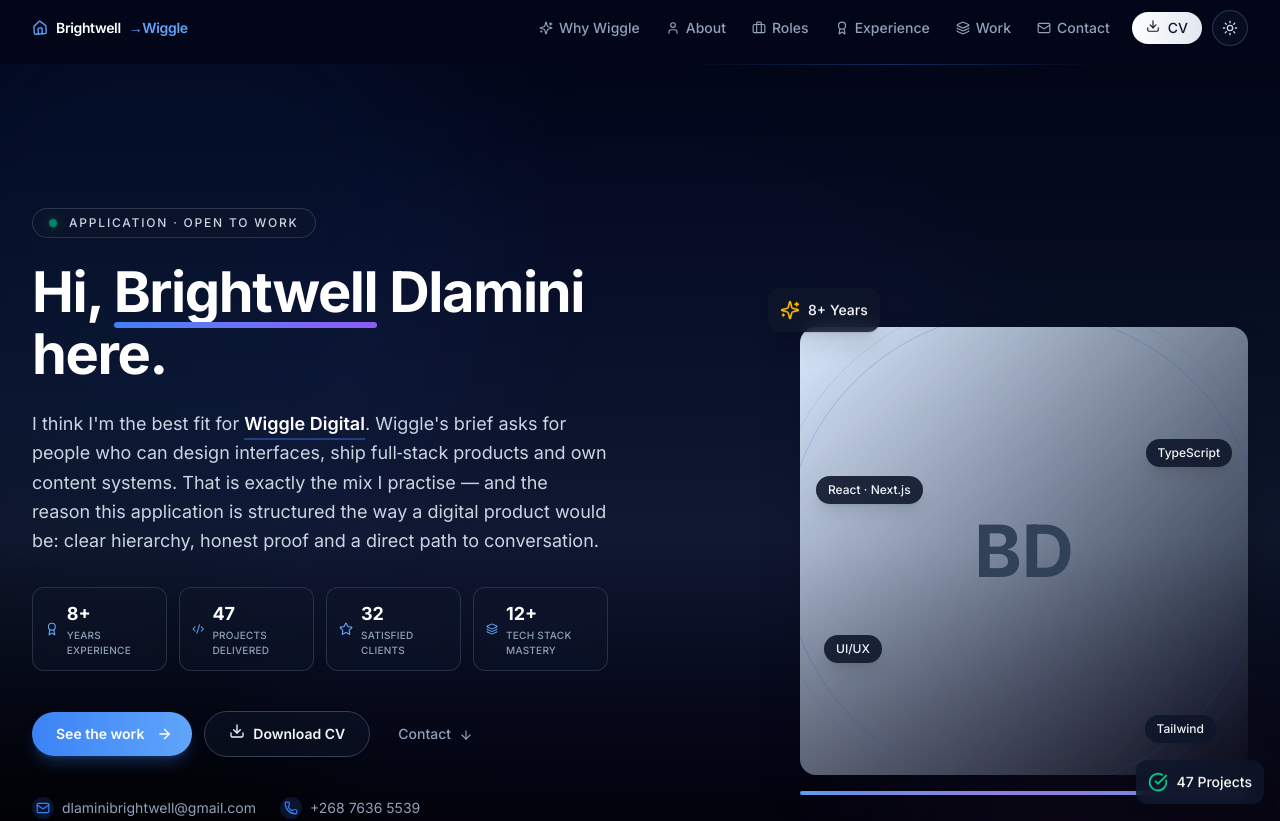
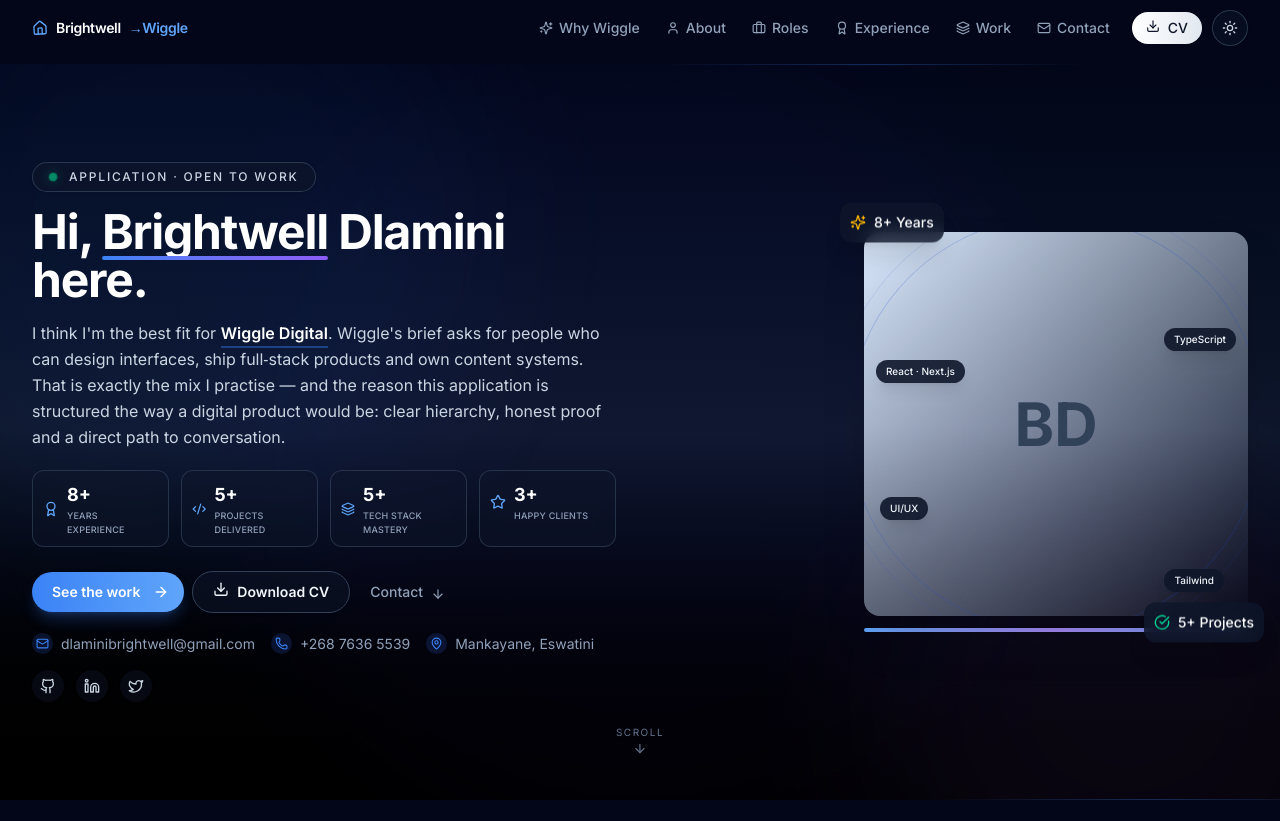
Before and after one commit to Brightwell-Dlamini/my-portfolio, a Next.js app: page / in a window 1280 px wide. Shown: the top 821 px of the page. Built offline with nearby package versions, Linux system fonts and the light colour scheme.

Commit message:
Refactor Hero component with style and functionality updates
Refactor Hero component by updating stats, adjusting styles, and improving scroll effects.

```diff
--- a/src/components/Hero.tsx
+++ b/src/components/Hero.tsx
@@ -1,7 +1,7 @@
 // src/components/Hero.tsx
 'use client';
 
-import { motion, useScroll, useTransform, AnimatePresence, Variants } from 'framer-motion';
+import { motion, useScroll, useTransform, Variants } from 'framer-motion';
 import {
   ArrowDown,
   Download,
@@ -14,29 +14,23 @@
   Linkedin,
   Twitter,
   MapPin,
-  Briefcase,
   Award,
   Code2,
-  Palette,
   Layers,
-  Rocket,
   Star,
   Zap,
 } from 'lucide-react';
-import { useState, useEffect, useRef } from 'react';
-import Image from 'next/image';
-import Link from 'next/link';
+import { useState, useRef } from 'react';
 
 export function Hero() {
-  const [isHovering, setIsHovering] = useState(false);
   const [mousePosition, setMousePosition] = useState({ x: 0, y: 0 });
   const containerRef = useRef<HTMLDivElement>(null);
   const { scrollY } = useScroll();
 
   // Parallax scroll effects
-  const opacity = useTransform(scrollY, [0, 400], [1, 0]);
-  const scale = useTransform(scrollY, [0, 400], [1, 0.95]);
-  const yOffset = useTransform(scrollY, [0, 300], [0, 60]);
+  const opacity = useTransform(scrollY, [0, 400], [1, 0.8]);
+  const scale = useTransform(scrollY, [0, 400], [1, 0.98]);
+  const yOffset = useTransform(scrollY, [0, 300], [0, 30]);
 
   // Mouse tracking for 3D tilt
   const handleMouseMove = (e: React.MouseEvent<HTMLDivElement>) => {
@@ -54,12 +48,12 @@
     setMousePosition({ x: 0, y: 0 });
   };
 
-  // Stats data with animations
+  // ✅ CORRECTED STATS - based on your feedback
   const stats = [
     { label: 'Years Experience', value: '8+', icon: Award },
-    { label: 'Projects Delivered', value: '47', icon: Code2 },
-    { label: 'Satisfied Clients', value: '32', icon: Star },
-    { label: 'Tech Stack Mastery', value: '12+', icon: Layers },
+    { label: 'Projects Delivered', value: '5+', icon: Code2 },
+    { label: 'Tech Stack Mastery', value: '5+', icon: Layers },
+    { label: 'Happy Clients', value: '3+', icon: Star },
   ];
 
   // Social links
@@ -77,7 +71,7 @@
       transition: {
         staggerChildren: 0.08,
         delayChildren: 0.1,
-        ease: 'easeInOut', // Changed from array to string
+        ease: 'easeInOut',
       },
     },
   };
@@ -87,7 +81,7 @@
     visible: {
       opacity: 1,
       y: 0,
-      transition: { duration: 0.6, ease: 'easeInOut' }, // Changed from array to string
+      transition: { duration: 0.6, ease: 'easeInOut' },
     },
   };
 
@@ -121,7 +115,7 @@
       ref={containerRef}
       onMouseMove={handleMouseMove}
       onMouseLeave={handleMouseLeave}
-      className="relative min-h-screen overflow-hidden bg-gradient-to-b from-slate-50 via-white to-slate-100/50 dark:from-slate-950 dark:via-slate-900 dark:to-black"
+      className="relative min-h-[calc(100vh-3.5rem)] lg:min-h-[calc(100vh-4rem)] overflow-hidden bg-gradient-to-b from-slate-50 via-white to-slate-100/50 dark:from-slate-950 dark:via-slate-900 dark:to-black flex items-center"
     >
       {/* Animated Background */}
       <div className="pointer-events-none absolute inset-0 overflow-hidden">
@@ -190,18 +184,18 @@
       {/* Main Content */}
       <motion.div
         style={{ opacity, scale, y: yOffset }}
-        className="relative mx-auto max-w-7xl px-4 sm:px-6 lg:px-8 pt-28 pb-16 sm:pt-36 sm:pb-24"
+        className="relative mx-auto max-w-7xl px-4 sm:px-6 lg:px-8 w-full py-8 sm:py-12 lg:py-16"
       >
         <motion.div
           variants={containerVariants}
           initial="hidden"
           animate="visible"
-          className="grid grid-cols-1 gap-12 lg:grid-cols-2 lg:gap-16"
+          className="grid grid-cols-1 gap-8 lg:grid-cols-2 lg:gap-12 items-center"
         >
           {/* Left Column - Content */}
           <div className="flex flex-col justify-center">
             {/* Status Badge */}
-            <motion.div variants={itemVariants} className="mb-6">
+            <motion.div variants={itemVariants} className="mb-4">
               <div className="inline-flex items-center gap-3 rounded-full border border-slate-200/80 bg-white/70 px-4 py-1.5 text-xs font-medium tracking-wider text-slate-600 shadow-sm backdrop-blur-sm dark:border-slate-700/80 dark:bg-slate-900/60 dark:text-slate-300">
                 <motion.span
                   className="relative flex h-2 w-2"
@@ -217,13 +211,13 @@
             </motion.div>
 
             {/* Main Heading */}
-            <motion.div variants={itemVariants} className="space-y-4">
-              <h1 className="text-4xl font-bold tracking-tight text-slate-900 sm:text-5xl lg:text-[3.5rem] lg:leading-[1.1] dark:text-white">
+            <motion.div variants={itemVariants} className="space-y-3">
+              <h1 className="text-3xl font-bold tracking-tight text-slate-900 sm:text-4xl lg:text-5xl dark:text-white">
                 Hi,{' '}
                 <span className="relative inline-block">
                   Brightwell
                   <motion.span
-                    className="absolute -bottom-1 left-0 h-1.5 w-full rounded-full bg-gradient-to-r from-brand-500 to-accent-500"
+                    className="absolute -bottom-1 left-0 h-1 w-full rounded-full bg-gradient-to-r from-brand-500 to-accent-500"
                     initial={{ width: 0 }}
                     animate={{ width: '100%' }}
                     transition={{ delay: 0.5, duration: 0.8, ease: 'easeInOut' }}
@@ -236,7 +230,7 @@
             {/* Description */}
             <motion.p
               variants={itemVariants}
-              className="mt-6 max-w-xl text-base leading-relaxed text-slate-600 sm:text-lg dark:text-slate-300"
+              className="mt-4 max-w-xl text-sm leading-relaxed text-slate-600 sm:text-base dark:text-slate-300"
             >
               I think I&apos;m the best fit for{' '}
               <span className="relative inline-block font-semibold text-slate-900 dark:text-white">
@@ -254,10 +248,10 @@
               honest proof and a direct path to conversation.
             </motion.p>
 
-            {/* Stats Grid */}
+            {/* Stats Grid - CORRECTED */}
             <motion.div
               variants={itemVariants}
-              className="mt-8 grid grid-cols-2 gap-3 sm:grid-cols-4"
+              className="mt-5 grid grid-cols-2 gap-2 sm:grid-cols-4 sm:gap-3"
             >
               {stats.map((stat, index) => {
                 const Icon = stat.icon;
@@ -265,7 +259,7 @@
                   <motion.div
                     key={index}
                     whileHover={{ scale: 1.05, y: -2 }}
-                    className="rounded-xl border border-slate-200/70 bg-white/60 p-3 backdrop-blur-sm transition-all hover:shadow-md dark:border-slate-700/70 dark:bg-slate-900/40"
+                    className="rounded-xl border border-slate-200/70 bg-white/60 p-2.5 backdrop-blur-sm transition-all hover:shadow-md dark:border-slate-700/70 dark:bg-slate-900/40"
                   >
                     <div className="flex items-center gap-2">
                       <Icon className="h-4 w-4 text-brand-500 dark:text-brand-400" />
@@ -273,7 +267,7 @@
                         <div className="text-lg font-bold text-slate-900 dark:text-white">
                           {stat.value}
                         </div>
-                        <div className="text-[10px] font-medium uppercase tracking-wide text-slate-500 dark:text-slate-400">
+                        <div className="text-[9px] font-medium uppercase tracking-wide text-slate-500 dark:text-slate-400">
                           {stat.label}
                         </div>
                       </div>
@@ -286,13 +280,13 @@
             {/* CTA Buttons */}
             <motion.div
               variants={itemVariants}
-              className="mt-10 flex flex-wrap items-center gap-3"
+              className="mt-6 flex flex-wrap items-center gap-2"
             >
               <motion.a
                 href="#projects"
                 whileHover={{ scale: 1.03, y: -2 }}
                 whileTap={{ scale: 0.97 }}
-                className="group inline-flex items-center gap-2 rounded-full bg-gradient-to-r from-brand-600 to-brand-500 px-6 py-3 text-sm font-semibold text-white shadow-lg shadow-brand-500/25 transition-all hover:shadow-xl hover:shadow-brand-500/35 dark:from-brand-500 dark:to-brand-400"
+                className="group inline-flex items-center gap-2 rounded-full bg-gradient-to-r from-brand-600 to-brand-500 px-5 py-2.5 text-sm font-semibold text-white shadow-lg shadow-brand-500/25 transition-all hover:shadow-xl hover:shadow-brand-500/35 dark:from-brand-500 dark:to-brand-400"
               >
                 <span>See the work</span>
                 <motion.span
@@ -308,7 +302,7 @@
                 href="/resume"
                 whileHover={{ scale: 1.03, y: -2 }}
                 whileTap={{ scale: 0.97 }}
-                className="inline-flex items-center gap-2 rounded-full border border-slate-200 bg-white/80 px-6 py-3 text-sm font-semibold text-slate-800 shadow-sm backdrop-blur transition-all hover:border-brand-300 hover:bg-white hover:text-brand-700 hover:shadow-md dark:border-slate-700 dark:bg-slate-900/50 dark:text-slate-100 dark:hover:border-brand-500/50 dark:hover:text-brand-300"
+                className="inline-flex items-center gap-2 rounded-full border border-slate-200 bg-white/80 px-5 py-2.5 text-sm font-semibold text-slate-800 shadow-sm backdrop-blur transition-all hover:border-brand-300 hover:bg-white hover:text-brand-700 hover:shadow-md dark:border-slate-700 dark:bg-slate-900/50 dark:text-slate-100 dark:hover:border-brand-500/50 dark:hover:text-brand-300"
               >
                 <motion.span
                   animate={{ y: [0, -3, 0] }}
@@ -323,7 +317,7 @@
                 href="#contact"
                 whileHover={{ scale: 1.03 }}
                 whileTap={{ scale: 0.97 }}
-                className="inline-flex items-center gap-2 rounded-full px-4 py-3 text-sm font-medium text-slate-600 transition-colors hover:text-slate-900 dark:text-slate-400 dark:hover:text-white"
+                className="inline-flex items-center gap-2 rounded-full px-3 py-2.5 text-sm font-medium text-slate-600 transition-colors hover:text-slate-900 dark:text-slate-400 dark:hover:text-white"
               >
                 Contact
                 <motion.span
@@ -338,7 +332,7 @@
             {/* Contact Info */}
             <motion.div
               variants={itemVariants}
-              className="mt-10 flex flex-wrap items-center gap-x-6 gap-y-3 text-sm text-slate-500 dark:text-slate-400"
+              className="mt-5 flex flex-wrap items-center gap-x-4 gap-y-2 text-sm text-slate-500 dark:text-slate-400"
             >
               <motion.a
                 href="mailto:dlaminibrightwell@gmail.com"
@@ -346,7 +340,7 @@
                 className="inline-flex items-center gap-2 transition-all hover:text-brand-600 dark:hover:text-brand-400"
               >
                 <div className="rounded-full bg-brand-100/50 p-1 dark:bg-brand-900/30">
-                  <Mail size={14} className="text-brand-500" />
+                  <Mail size={13} className="text-brand-500" />
                 </div>
                 dlaminibrightwell@gmail.com
               </motion.a>
@@ -356,7 +350,7 @@
                 className="inline-flex items-center gap-2 transition-all hover:text-brand-600 dark:hover:text-brand-400"
               >
                 <div className="rounded-full bg-brand-100/50 p-1 dark:bg-brand-900/30">
-                  <Phone size={14} className="text-brand-500" />
+                  <Phone size={13} className="text-brand-500" />
                 </div>
                 +268 7636 5539
               </motion.a>
@@ -365,7 +359,7 @@
                 className="inline-flex items-center gap-2"
               >
                 <div className="rounded-full bg-brand-100/50 p-1 dark:bg-brand-900/30">
-                  <MapPin size={14} className="text-brand-500" />
+                  <MapPin size={13} className="text-brand-500" />
                 </div>
                 Mankayane, Eswatini
               </motion.span>
@@ -374,7 +368,7 @@
             {/* Social Links */}
             <motion.div
               variants={itemVariants}
-              className="mt-6 flex items-center gap-4"
+              className="mt-4 flex items-center gap-3"
             >
               {socialLinks.map((social, index) => {
                 const Icon = social.icon;
@@ -386,7 +380,7 @@
                     rel="noopener noreferrer"
                     whileHover={{ scale: 1.15, y: -2 }}
                     whileTap={{ scale: 0.95 }}
-                    className="rounded-full bg-white/60 p-2.5 text-slate-600 shadow-sm backdrop-blur transition-all hover:bg-brand-50 hover:text-brand-600 dark:bg-slate-900/40 dark:text-slate-300 dark:hover:bg-brand-900/30 dark:hover:text-brand-400"
+                    className="rounded-full bg-white/60 p-2 text-slate-600 shadow-sm backdrop-blur transition-all hover:bg-brand-50 hover:text-brand-600 dark:bg-slate-900/40 dark:text-slate-300 dark:hover:bg-brand-900/30 dark:hover:text-brand-400"
                     aria-label={social.name}
                   >
                     <Icon className="h-4 w-4" />
@@ -401,16 +395,16 @@
             variants={itemVariants}
             className="relative flex items-center justify-center lg:justify-end"
           >
-            <div className="relative w-full max-w-md">
+            <div className="relative w-full max-w-sm">
               {/* Floating Elements */}
               <motion.div
                 variants={floatVariants}
                 initial="initial"
                 animate="animate"
-                className="absolute -top-8 -left-8 z-10 rounded-xl bg-white/80 p-3 shadow-lg backdrop-blur-sm dark:bg-slate-900/80 dark:shadow-xl"
+                className="absolute -top-6 -left-6 z-10 rounded-xl bg-white/80 p-2.5 shadow-lg backdrop-blur-sm dark:bg-slate-900/80 dark:shadow-xl"
               >
                 <div className="flex items-center gap-2">
-                  <Sparkles className="h-5 w-5 text-amber-400" />
+                  <Sparkles className="h-4 w-4 text-amber-400" />
                   <span className="text-sm font-medium text-slate-900 dark:text-white">
                     8+ Years
                   </span>
@@ -422,12 +416,12 @@
                 initial="initial"
                 animate="animate"
                 transition={{ delay: 0.5 }}
-                className="absolute -bottom-4 -right-4 z-10 rounded-xl bg-white/80 p-3 shadow-lg backdrop-blur-sm dark:bg-slate-900/80 dark:shadow-xl"
+                className="absolute -bottom-4 -right-4 z-10 rounded-xl bg-white/80 p-2.5 shadow-lg backdrop-blur-sm dark:bg-slate-900/80 dark:shadow-xl"
               >
                 <div className="flex items-center gap-2">
-                  <CheckCircle className="h-5 w-5 text-emerald-400" />
+                  <CheckCircle className="h-4 w-4 text-emerald-400" />
                   <span className="text-sm font-medium text-slate-900 dark:text-white">
-                    47 Projects
+                    5+ Projects
                   </span>
                 </div>
               </motion.div>
@@ -436,7 +430,7 @@
               <div className="relative aspect-square w-full overflow-hidden rounded-2xl bg-gradient-to-br from-brand-100 to-accent-100 shadow-2xl dark:from-brand-950 dark:to-accent-950">
                 <div className="absolute inset-0 bg-gradient-to-t from-slate-900/20 via-transparent to-transparent" />
                 <div className="absolute inset-0 flex items-center justify-center">
-                  <span className="text-7xl font-bold text-slate-300 dark:text-slate-700">
+                  <span className="text-6xl font-bold text-slate-300 dark:text-slate-700">
                     BD
                   </span>
                 </div>
@@ -455,7 +449,7 @@
 
                 {/* Floating Tech Tags */}
                 <motion.div
-                  className="absolute left-4 top-1/3 rounded-full bg-white/90 px-3 py-1.5 text-xs font-medium shadow-lg backdrop-blur-sm dark:bg-slate-900/90"
+                  className="absolute left-3 top-1/3 rounded-full bg-white/90 px-2.5 py-1 text-[10px] font-medium shadow-lg backdrop-blur-sm dark:bg-slate-900/90"
                   initial={{ x: -20, opacity: 0 }}
                   animate={{ x: 0, opacity: 1 }}
                   transition={{ delay: 0.5, duration: 0.5, ease: 'easeInOut' }}
@@ -463,7 +457,7 @@
                   React · Next.js
                 </motion.div>
                 <motion.div
-                  className="absolute right-4 top-1/4 rounded-full bg-white/90 px-3 py-1.5 text-xs font-medium shadow-lg backdrop-blur-sm dark:bg-slate-900/90"
+                  className="absolute right-3 top-1/4 rounded-full bg-white/90 px-2.5 py-1 text-[10px] font-medium shadow-lg backdrop-blur-sm dark:bg-slate-900/90"
                   initial={{ x: 20, opacity: 0 }}
                   animate={{ x: 0, opacity: 1 }}
                   transition={{ delay: 0.7, duration: 0.5, ease: 'easeInOut' }}
@@ -471,7 +465,7 @@
                   TypeScript
                 </motion.div>
                 <motion.div
-                  className="absolute bottom-1/4 left-6 rounded-full bg-white/90 px-3 py-1.5 text-xs font-medium shadow-lg backdrop-blur-sm dark:bg-slate-900/90"
+                  className="absolute bottom-1/4 left-4 rounded-full bg-white/90 px-2.5 py-1 text-[10px] font-medium shadow-lg backdrop-blur-sm dark:bg-slate-900/90"
                   initial={{ y: 20, opacity: 0 }}
                   animate={{ y: 0, opacity: 1 }}
                   transition={{ delay: 0.9, duration: 0.5, ease: 'easeInOut' }}
@@ -479,7 +473,7 @@
                   UI/UX
                 </motion.div>
                 <motion.div
-                  className="absolute bottom-8 right-8 rounded-full bg-white/90 px-3 py-1.5 text-xs font-medium shadow-lg backdrop-blur-sm dark:bg-slate-900/90"
+                  className="absolute bottom-6 right-6 rounded-full bg-white/90 px-2.5 py-1 text-[10px] font-medium shadow-lg backdrop-blur-sm dark:bg-slate-900/90"
                   initial={{ y: 20, opacity: 0 }}
                   animate={{ y: 0, opacity: 1 }}
                   transition={{ delay: 1.1, duration: 0.5, ease: 'easeInOut' }}
@@ -490,7 +484,7 @@
 
               {/* Bottom decoration line */}
               <motion.div
-                className="mt-4 h-1 w-full rounded-full bg-gradient-to-r from-brand-400 via-accent-400 to-brand-400"
+                className="mt-3 h-1 w-full rounded-full bg-gradient-to-r from-brand-400 via-accent-400 to-brand-400"
                 initial={{ scaleX: 0 }}
                 animate={{ scaleX: 1 }}
                 transition={{ delay: 0.8, duration: 0.8, ease: 'easeInOut' }}
@@ -501,15 +495,15 @@
 
         {/* Scroll Indicator */}
         <motion.div
-          className="absolute bottom-8 left-1/2 -translate-x-1/2"
-          animate={{ y: [0, 8, 0] }}
+          className="absolute bottom-4 left-1/2 -translate-x-1/2"
+          animate={{ y: [0, 6, 0] }}
           transition={{ duration: 2, repeat: Infinity, ease: 'easeInOut' }}
         >
-          <div className="flex flex-col items-center gap-1">
-            <span className="text-xs uppercase tracking-[0.15em] text-slate-400 dark:text-slate-500">
-              Scroll to explore
+          <div className="flex flex-col items-center gap-0.5">
+            <span className="text-[10px] uppercase tracking-[0.15em] text-slate-400 dark:text-slate-500">
+              Scroll
             </span>
-            <ArrowDown className="h-4 w-4 text-slate-400 dark:text-slate-500" />
+            <ArrowDown className="h-3.5 w-3.5 text-slate-400 dark:text-slate-500" />
           </div>
         </motion.div>
       </motion.div>
```
